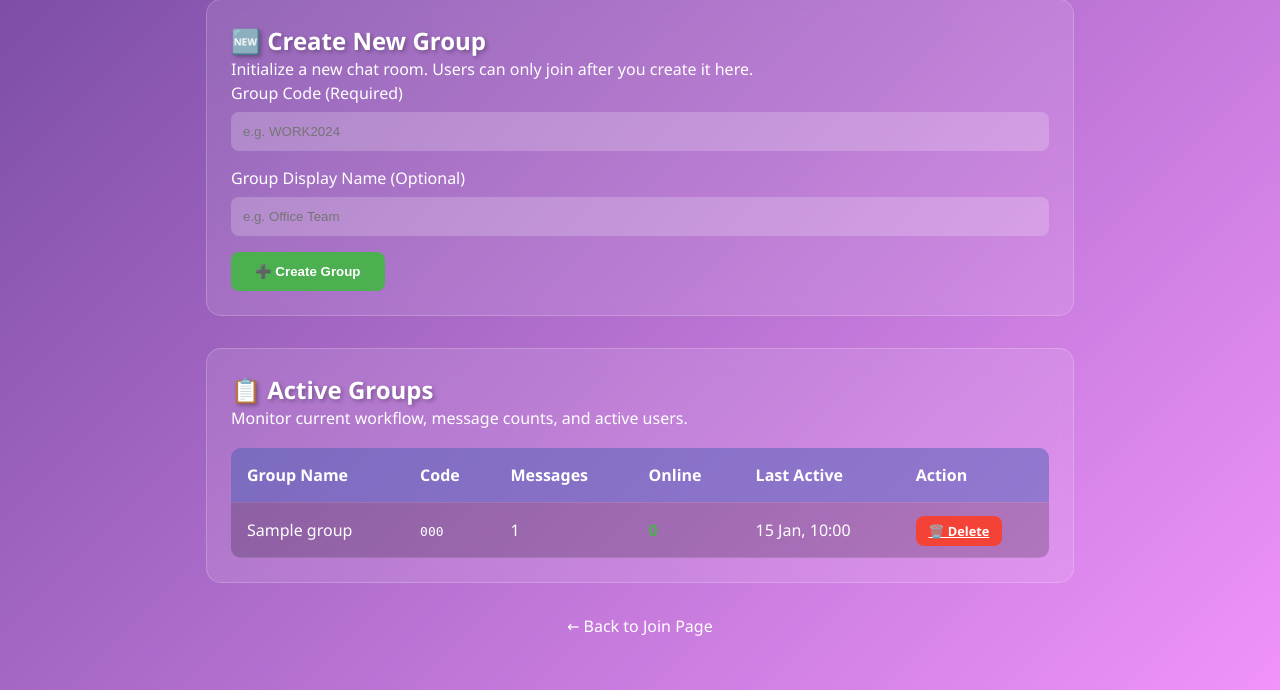
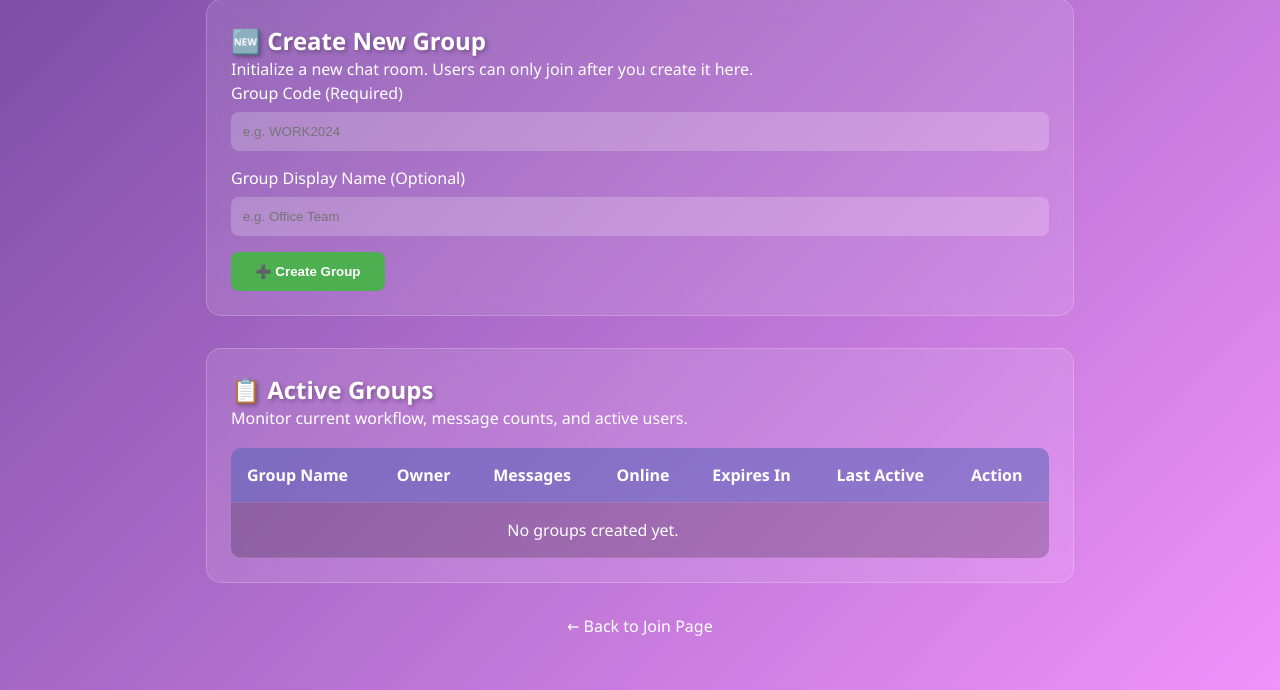
Before and after one commit to Periyasamy2002/chat_web_side, a Django app: page /group-manage/ in a window 1280 px wide. Shown: the part 110-800 px from the top of the page. Run offline with Django 5.2, Linux system fonts and the light colour scheme; a user stored in the database is signed in; tables that the repository leaves empty hold one stand-in row (values such as "Sample post"); data that the repository does not hold is empty.

Commit message:
this complate 4

```diff
--- a/chatapp/models.py
+++ b/chatapp/models.py
@@ -47,6 +47,7 @@ class Group(models.Model):
     code = models.CharField(max_length=10, unique=True)
     created_at = models.DateTimeField(auto_now_add=True)
     last_activity = models.DateTimeField(auto_now_add=True)
+    created_by = models.ForeignKey(User, on_delete=models.CASCADE, related_name='created_groups', null=True, blank=True)
 
     def __str__(self):
         return self.name
--- a/chatapp/templates/group_create.html
+++ b/chatapp/templates/group_create.html
@@ -16,6 +16,8 @@
     th { background: rgba(102, 126, 234, 0.4); }
     tr:hover { background: rgba(255,255,255,0.05); }
     .status-online { color: #4CAF50; font-weight: bold; }
+    .expiry-timer { font-family: monospace; color: #f093fb; font-weight: bold; }
+    .expired-text { color: #f44336; font-weight: bold; }
 </style>
 
 <div class="manage-container">
@@ -51,9 +53,10 @@
             <thead>
                 <tr>
                     <th>Group Name</th>
-                    <th>Code</th>
+                    <th>Owner</th>
                     <th>Messages</th>
                     <th>Online</th>
+                    <th>Expires In</th>
                     <th>Last Active</th>
                     <th>Action</th>
                 </tr>
@@ -62,9 +65,10 @@
                 {% for g in groups %}
                 <tr>
                     <td>{{ g.name }}</td>
-                    <td><code>{{ g.code }}</code></td>
+                    <td><small>{{ g.owner }}</small><br><code>{{ g.code }}</code></td>
                     <td>{{ g.message_count }}</td>
                     <td><span class="status-online">{{ g.online_count }}</span></td>
+                    <td><span class="expiry-timer" data-expiry="{{ g.expiry_iso }}">--:--:--</span></td>
                     <td>{{ g.last_activity|date:"d M, H:i" }}</td>
                     <td>
                         <a href="{% url 'delete_group_entirely' g.code %}"
@@ -85,4 +89,34 @@
         <a href="{% url 'chat' %}" style="color: white; text-decoration: none;">← Back to Join Page</a>
     </div>
 </div>
+
+<script>
+    function updateCountdowns() {
+        const now = new Date();
+        document.querySelectorAll('.expiry-timer').forEach(timer => {
+            const expiryDate = new Date(timer.dataset.expiry);
+            const timeLeft = expiryDate - now;
+
+            if (timeLeft <= 0) {
+                timer.innerHTML = '<span class="expired-text">Expired</span>';
+                // Optional: Auto-hide the row if expired
+                const row = timer.closest('tr');
+                if (row) row.style.opacity = '0.5';
+            } else {
+                const hours = Math.floor(timeLeft / (1000 * 60 * 60));
+                const minutes = Math.floor((timeLeft % (1000 * 60 * 60)) / (1000 * 60));
+                const seconds = Math.floor((timeLeft % (1000 * 60)) / 1000);
+
+                timer.textContent =
+                    (hours < 10 ? '0' : '') + hours + ":" +
+                    (minutes < 10 ? '0' : '') + minutes + ":" +
+                    (seconds < 10 ? '0' : '') + seconds;
+            }
+        });
+    }
+
+    // Update every second
+    setInterval(updateCountdowns, 1000);
+    updateCountdowns(); // Initial call
+</script>
 {% endblock %}
--- a/chatapp/views.py
+++ b/chatapp/views.py
@@ -383,7 +383,7 @@ def login_view(request):
             logger.info(f"[LOGIN] Session created for admin: {request.session.session_key}")
 
             # Redirect to Django admin panel
-            return redirect('/admin/')
+            return redirect('home')
 
         # Regular user - check profile and approval
         try:
@@ -556,6 +556,10 @@ def group_manage(request):
     if not is_allowed:
         return redirect("home")
 
+    # 🕒 Auto Expiry Logic: Delete groups older than 3 hours
+    expiry_limit = timezone.now() - timedelta(hours=3)
+    Group.objects.filter(created_at__lt=expiry_limit).delete()
+
     error = None
     if request.method == "POST":
         code = request.POST.get("code", "").strip()
@@ -566,21 +570,29 @@ def group_manage(request):
         elif Group.objects.filter(code=code).exists():
             error = "Group code already exists"
         else:
-            Group.objects.create(code=code, name=name)
+            # Save group with owner info
+            Group.objects.create(code=code, name=name, created_by=request.user)
             return redirect("group_manage")
 
-    # Prepare group data with stats for the listing table
-    groups = Group.objects.all().order_by('-last_activity')
+    # 👁️ Visibility Rules: Admin sees all, Users see only their own
+    if request.user.is_superuser:
+        groups = Group.objects.all().order_by('-created_at')
+    else:
+        groups = Group.objects.filter(created_by=request.user).order_by('-created_at')
+
     groups_data = []
-
     for g in groups:
+        # Calculate exact expiry timestamp for the countdown (created_at + 3 hours)
+        expiry_time = g.created_at + timedelta(hours=3)
         groups_data.append({
             'code': g.code,
             'name': g.name,
             'created_at': g.created_at,
+            'expiry_iso': expiry_time.isoformat(),
             'message_count': g.messages.count(),
             'online_count': g.get_group_online_count(),
-            'last_activity': g.last_activity
+            'last_activity': g.last_activity,
+            'owner': g.created_by.username if g.created_by else "System"
         })
 
     return render(request, "group_create.html", {
```
Also changed, not shown: chatapp/migrations/0021_group_created_by.py (added).
